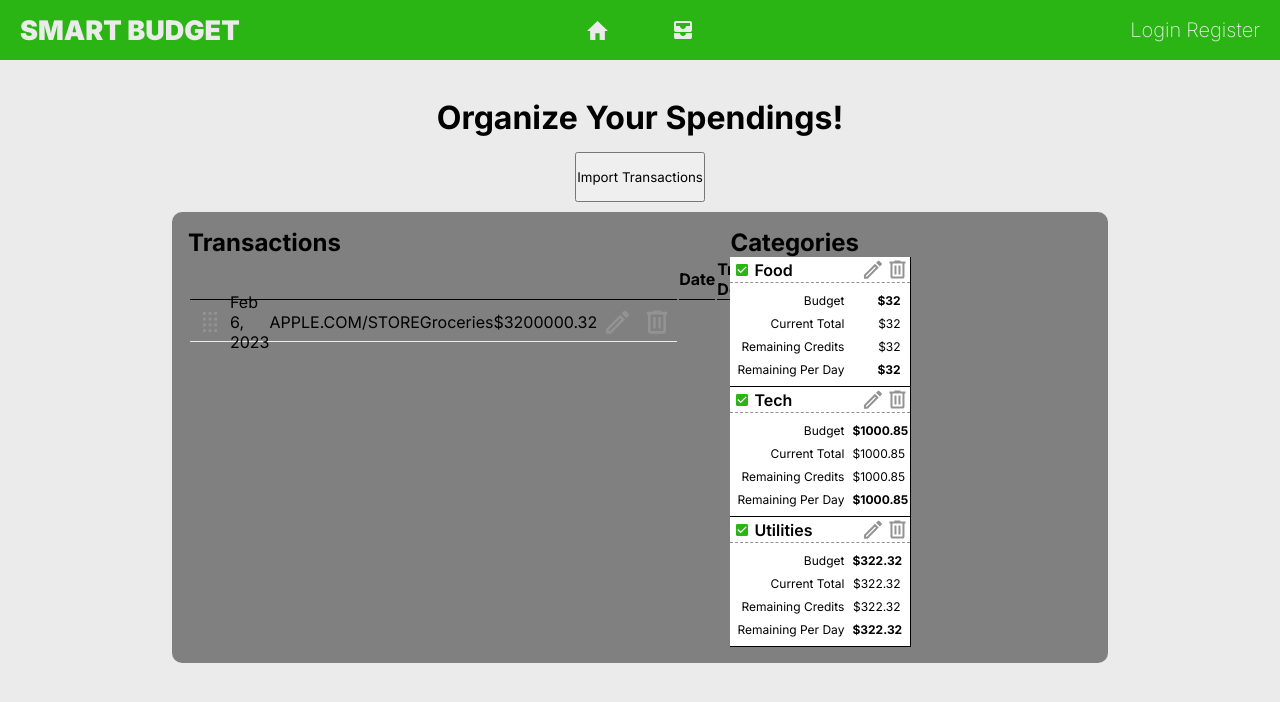
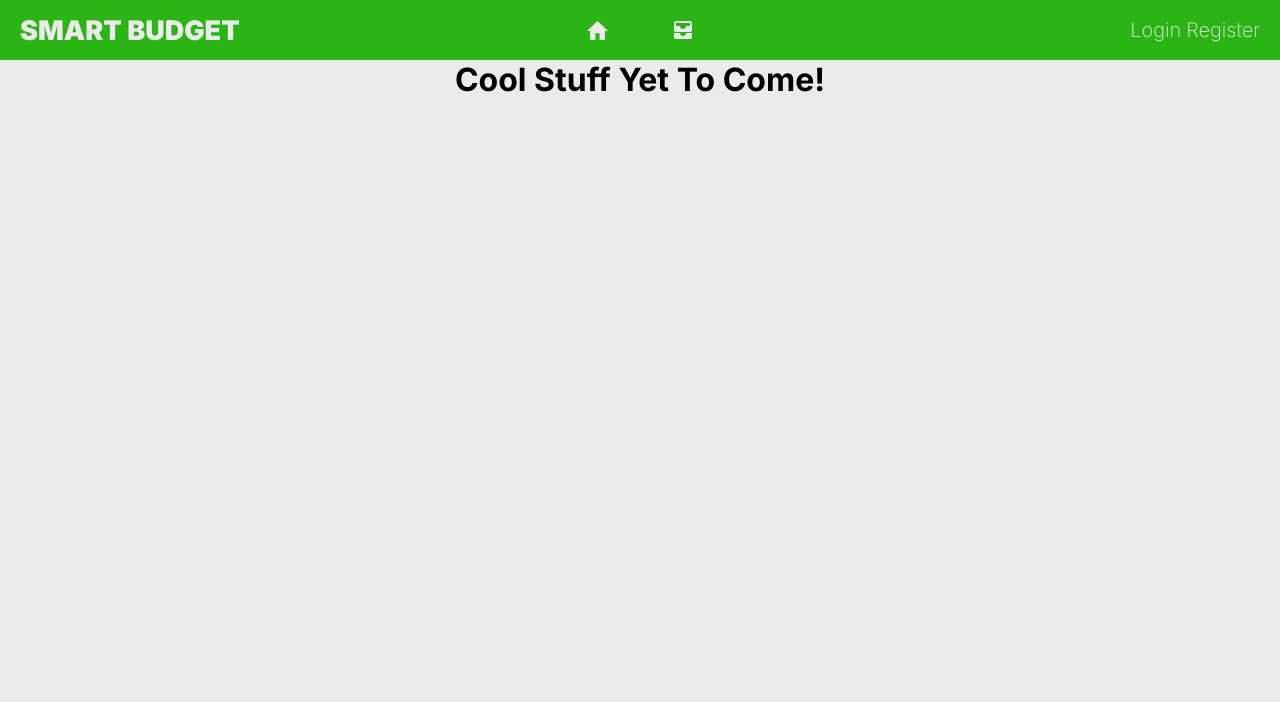
Before and after one commit to ScorpiosCrux/Budget-Smart, a Next.js app in the folder frontend/: page / in a window 1280 px wide. Shown: the top 702 px of the page. Built offline with nearby package versions, Linux system fonts and the light colour scheme; no server answers.

Commit message:
deleted first prototype

```diff
--- a/frontend/components/CategoriesWidget/Category.tsx
+++ b/frontend/components/CategoriesWidget/Category.tsx
@@ -1,7 +1,7 @@
 import { themes } from "@/theme";
 import styled from "styled-components";
 import { useDrop } from "react-dnd";
-import { ItemTypes } from "../Dashboard";
+
 import { CategoryDNDHelper, CategoryInfo } from "./CategoryContents";
 
 interface Props {
@@ -9,6 +9,11 @@ interface Props {
 	category: string;
 	price: number;
 }
+
+/* MOVE THIS TO ANOTHER FILE */
+const ItemTypes = {
+	TRANSACTION: "transaction",
+};
 
 const Category = (props: Props) => {
 	const [{ canDrop, isOver }, drop] = useDrop(() => ({
--- a/frontend/components/Dashboard.tsx
+++ /dev/null
@@ -1,113 +0,0 @@
-import styled from "styled-components";
-import Category from "./CategoriesWidget/Category";
-import { DndProvider } from "react-dnd";
-import { HTML5Backend } from "react-dnd-html5-backend";
-import Transaction from "./TransactionsWidget/Transaction";
-
-export const ItemTypes = {
-	TRANSACTION: "transaction",
-};
-
-const Dashboard = () => {
-	return (
-		<DndProvider backend={HTML5Backend}>
-			<DashboardContainer>
-				<h1>Organize Your Spendings!</h1>
-				<div className="controls">
-					<button>Import Transactions</button>
-				</div>
-				<div className="sorter">
-					<div className="transactions">
-						<h2>Transactions</h2>
-
-						<table>
-							<tbody>
-								<tr>
-									<th></th>
-									<th>Date</th>
-									<th>Transaction Description</th>
-									<th>Price</th>
-								</tr>
-
-								<Transaction
-									_id={32}
-									date="Feb 6, 2023"
-									description="APPLE.COM/STORE"
-									category="Groceries"
-									price="$3200000.32"
-								/>
-							</tbody>
-						</table>
-					</div>
-					<div>
-						<h2>Categories</h2>
-						<div className="categories">
-							<Category index={0} category="food" price={32.0} />
-							<Category index={0} category="tech" price={1000.85} />
-							<Category index={0} category="utilities" price={322.32} />
-						</div>
-					</div>
-				</div>
-			</DashboardContainer>
-		</DndProvider>
-	);
-};
-
-export default Dashboard;
-
-const DashboardContainer = styled.div`
-	height: fit-content;
-	display: grid;
-	grid-template-columns: repeat(12, 1fr);
-	justify-content: center;
-	align-items: flex-start;
-	width: 1000px;
-	row-gap: 10px;
-
-	border-radius: 10px;
-	padding: 2rem;
-
-	h1 {
-		grid-column-start: 1;
-		grid-column-end: 13;
-		height: 50px;
-		display: flex;
-		align-items: center;
-		justify-content: center;
-	}
-
-	.controls {
-		grid-column-start: 1;
-		grid-column-end: 13;
-		height: 50px;
-		display: flex;
-		justify-content: center;
-	}
-
-	.sorter {
-		grid-column-start: 1;
-		grid-column-end: 13;
-		border-radius: 10px;
-
-		display: grid;
-		grid-template-columns: 60% 40%;
-
-		padding: 1rem;
-
-		background-color: grey;
-	}
-
-	.transactions {
-		table {
-			width: 100%;
-
-			th {
-				text-align: left;
-				border-bottom: 1px black solid;
-			}
-		}
-	}
-
-	.categories {
-	}
-`;
--- a/frontend/components/TransactionsWidget/Transaction.tsx
+++ b/frontend/components/TransactionsWidget/Transaction.tsx
@@ -3,7 +3,12 @@ import styled from "styled-components";
 import { useDrag } from "react-dnd";
 import TransactionGrid from "./TransactionGrid";
 import StyledIcon from "../core/StyledIcon";
-import { ItemTypes } from "../Dashboard";
+
+
+/* MOVE THIS TO ANOTHER FILE */
+const ItemTypes = {
+	TRANSACTION: "transaction",
+};
 
 interface Props {
 	_id: number;
--- a/frontend/src/pages/index.tsx
+++ b/frontend/src/pages/index.tsx
@@ -1,10 +1,7 @@
-import Head from 'next/head'
-import Image from 'next/image'
-import { Inter } from '@next/font/google'
-import styles from '@/styles/Home.module.css'
-import Dashboard from 'components/Dashboard'
+import Head from "next/head";
+import { Inter } from "@next/font/google";
 
-const inter = Inter({ subsets: ['latin'] })
+const inter = Inter({ subsets: ["latin"] });
 
 export default function Home() {
 	return (
@@ -15,7 +12,7 @@ export default function Home() {
 				<meta name="viewport" content="width=device-width, initial-scale=1" />
 				<link rel="icon" href="/favicon.ico" />
 			</Head>
-      <Dashboard/>
+			<h1>Cool Stuff Yet To Come!</h1>
 		</>
-  )
+	);
 }
```
Lines whose indentation alone changed are shown as unchanged.
